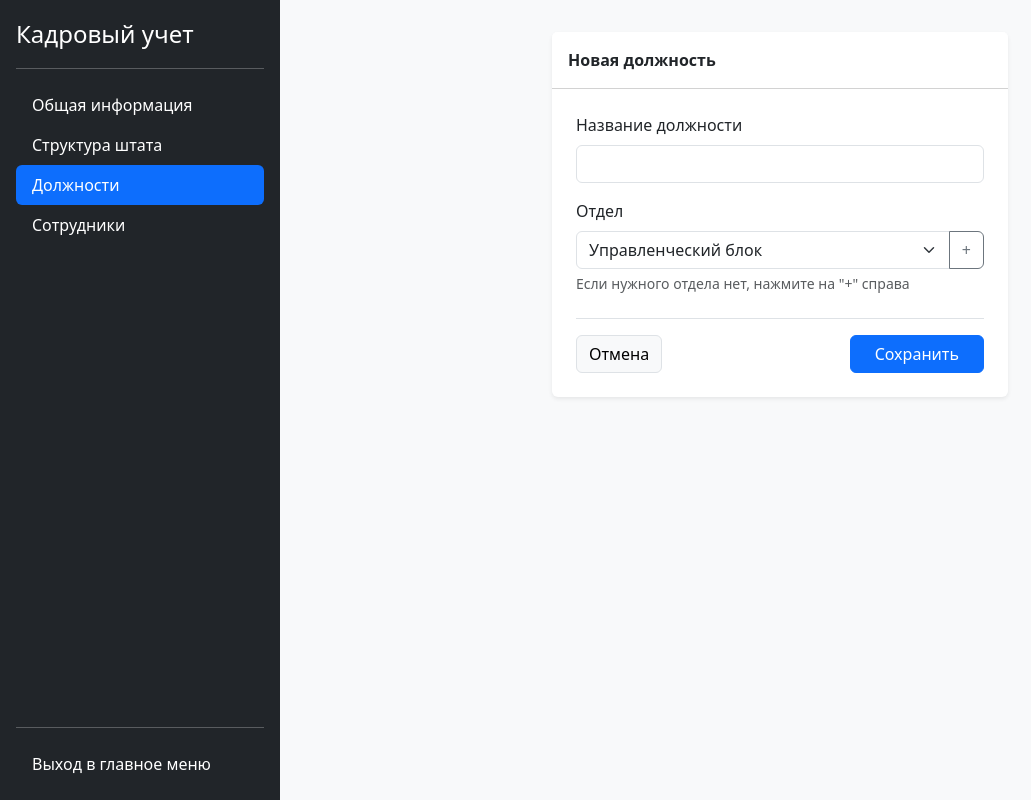
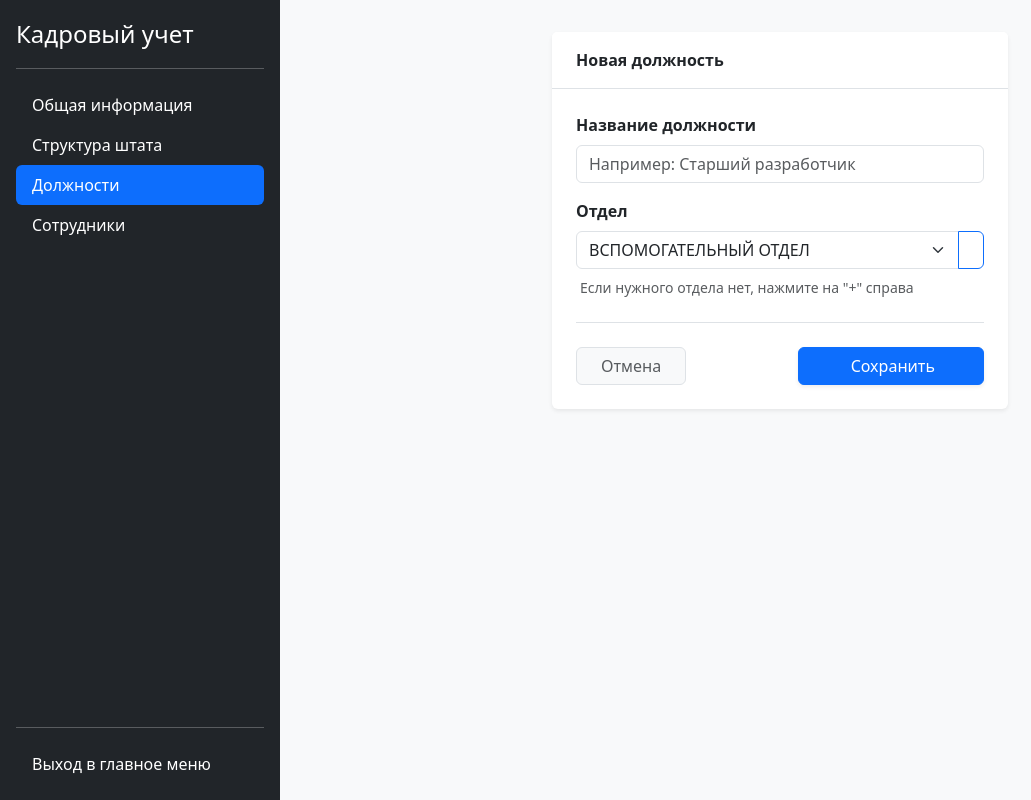
Before and after one commit to YPi-lab/CourseProjectFlask2026, a Flask app: page /admin/positions/add in a window 1280 px wide. Shown: the whole page, without its empty margins (0-1031 px from the left). Run offline with Flask 3, Linux system fonts and the light colour scheme; a user stored in the database is signed in; some libraries are stand-ins or nearby versions.

Commit message:
mb_stable

```diff
--- a/admin.py
+++ b/admin.py
@@ -25,28 +25,39 @@ def departments():
     return render_template('admin/departments.html', departments=root_department)
 
 
+def get_department_tree(exclude_id=None):
+    parents = Department.query.filter_by(parent_id=None).order_by(Department.name).all()
+    choices = [('0', '--- КОРНЕВОЙ ОТДЕЛ ---')]
+    for parent in parents:
+        if exclude_id and parent.id == exclude_id:
+            continue
+        choices.append((str(parent.id), f"{parent.name.upper()}"))
+        children = parent.sub_departments.order_by(Department.name).all()
+        for child in children:
+            if exclude_id and child.id == exclude_id:
+                continue
+            choices.append((str(child.id), f"    - {child.name}"))
+    return choices
+
+
 @admin_bp.route('/departments/add', methods=['GET', 'POST'])
 @login_required
 def add_department():
     form = DepartmentForm()
-    existing_departments = Department.query.all()
-    choices = [(0, '--Корень--')]
-    for d in existing_departments:
-        choices.append((d.id, d.name))
-    form.parent_id.choices = choices
+    form.parent_id.choices = get_department_tree()
     if form.validate_on_submit():
         duplicate = Department.query.filter_by(name=form.name.data).first()
         if duplicate:
             flash(f'Ошибка: отдел "{form.name.data}" уже существует!', 'danger')
             return render_template('admin/add_departments.html', form=form)
-        parent_id = form.parent_id.data if form.parent_id.data != 0 else None
+        parent_id = int(form.parent_id.data) if form.parent_id.data != '0' else None
         new_department = Department(name=form.name.data, parent_id=parent_id)
         try:
             db.session.add(new_department)
             db.session.commit()
             flash('Структура обновлена!', 'success')
             return redirect(url_for('admin.departments'))
-        except Exception as e:
+        except Exception:
             db.session.rollback()
             flash('Произошла ошибка при сохранении в базу данных.', 'danger')
     return render_template('admin/add_departments.html', form=form)
@@ -57,8 +68,8 @@ def add_department():
 def edit_department(dept_id):
     dept = Department.query.get_or_404(dept_id)
     form = DepartmentForm(obj=dept)
-    form.parent_id.choices = [(0, '-- Корень --')] + [(d.id, d.name) for d in
-                                                      Department.query.filter(Department.id != dept_id).all()]
+    form.parent_id.choices = get_department_tree(exclude_id=dept_id)
+
     if form.validate_on_submit():
         duplicate = Department.query.filter(
             Department.name == form.name.data,
@@ -68,7 +79,7 @@ def edit_department(dept_id):
             flash(f'Ошибка: название "{form.name.data}" уже занято другим отделом!', 'danger')
             return render_template('admin/add_departments.html', form=form, edit=True)
         dept.name = form.name.data
-        dept.parent_id = form.parent_id.data if form.parent_id.data != 0 else None
+        dept.parent_id = int(form.parent_id.data) if form.parent_id.data != '0' else None
         try:
             db.session.commit()
             flash('Отдел обновлен', 'success')
@@ -76,6 +87,8 @@ def edit_department(dept_id):
         except Exception:
             db.session.rollback()
             flash('Ошибка при сохранении изменений', 'danger')
+    if request.method == 'GET':
+        form.parent_id.data = str(dept.parent_id or '0')
     return render_template('admin/add_departments.html', form=form, edit=True)
 
 
@@ -189,16 +202,21 @@ def positions():
 @login_required
 def add_position():
     form = PositionForm()
-    form.department_id.choices = [(d.id, d.name) for d in Department.query.all()]
+    # Используем иерархию отделов для привязки должности
+    # Убираем '0', так как должность обязана быть в отделе
+    form.department_id.choices = [(c[0], c[1]) for c in get_department_tree() if c[0] != '0']
+
     if form.validate_on_submit():
         existing_pos = Position.query.filter_by(
             title=form.title.data,
             department_id=form.department_id.data
         ).first()
+
         if existing_pos:
             dept_name = dict(form.department_id.choices).get(form.department_id.data)
             flash(f'Ошибка: Должность "{form.title.data}" уже есть в отделе "{dept_name}"!', 'danger')
             return render_template('admin/add_position.html', form=form)
+
         new_position = Position(
             title=form.title.data,
             department_id=form.department_id.data,
@@ -211,6 +229,7 @@ def add_position():
         except Exception:
             db.session.rollback()
             flash('Ошибка при сохранении в базу данных', 'danger')
+
     return render_template('admin/add_position.html', form=form)
 
 
@@ -219,19 +238,23 @@ def add_position():
 def edit_position(pos_id):
     pos = Position.query.get_or_404(pos_id)
     form = PositionForm(obj=pos)
-    form.department_id.choices = [(d.id, d.name) for d in Department.query.all()]
+    form.department_id.choices = [(c[0], c[1]) for c in get_department_tree() if c[0] != '0']
+
     if form.validate_on_submit():
         duplicate = Position.query.filter(
             Position.title == form.title.data,
             Position.department_id == form.department_id.data,
             Position.id != pos_id
         ).first()
+
         if duplicate:
             dept_name = dict(form.department_id.choices).get(form.department_id.data)
             flash(f'Ошибка: В отделе "{dept_name}" уже существует должность "{form.title.data}"!', 'danger')
             return render_template('admin/add_position.html', form=form, edit=True)
+
         pos.title = form.title.data
         pos.department_id = form.department_id.data
+
         try:
             db.session.commit()
             flash(f'Должность "{pos.title}" обновлена', 'success')
@@ -239,6 +262,7 @@ def edit_position(pos_id):
         except Exception:
             db.session.rollback()
             flash('Ошибка при обновлении данных', 'danger')
+
     return render_template('admin/add_position.html', form=form, edit=True)
 
 
--- a/templates/admin/add_position.html
+++ b/templates/admin/add_position.html
@@ -2,34 +2,66 @@
 
 {% block content %}
     <div class="col-md-6 mx-auto">
+        {# Блок общих ошибок формы #}
+        {% if form.errors %}
+            <div class="alert alert-danger alert-dismissible fade show" role="alert">
+                <strong>Ошибка!</strong> Проверьте правильность заполнения полей.
+                <button type="button" class="btn-close" data-bs-dismiss="alert" aria-label="Close"></button>
+            </div>
+        {% endif %}
+
         <div class="card shadow-sm border-0">
-            <div class="card-header bg-white py-3 fw-bold">
+            <div class="card-header bg-white py-3 fw-bold border-bottom">
+                <i class="bi bi-briefcase me-2 text-primary"></i>
                 {{ 'Редактирование должности' if edit else 'Новая должность' }}
             </div>
             <div class="card-body p-4">
                 <form method="POST">
                     {{ form.hidden_tag() }}
+
                     <div class="mb-3">
-                        {{ form.title.label(class="form-label") }}
-                        {{ form.title(class="form-control") }}
+                        {{ form.title.label(class="form-label fw-semibold") }}
+                        {{ form.title(class="form-control" + (" is-invalid" if form.title.errors else ""), placeholder="Например: Старший разработчик") }}
+                        {% for error in form.title.errors %}
+                            <div class="invalid-feedback">{{ error }}</div>
+                        {% endfor %}
                     </div>
+
                     <div class="mb-4">
-                        {{ form.department_id.label(class="form-label") }}
+                        {{ form.department_id.label(class="form-label fw-semibold") }}
                         <div class="input-group">
-                            {{ form.department_id(class="form-select " + ("is-invalid" if form.department_id.errors else "")) }}
+                            <select class="form-select {{ 'is-invalid' if form.department_id.errors else '' }}"
+                                    name="department_id" id="department_id">
+                                {% for value, label in form.department_id.choices %}
+                                    <option value="{{ value }}"
+                                        {% if form.department_id.data|string == value|string %}selected{% endif %}
+                                        {# Стилизация родительских отделов #}
+                                        {% if '●' in label %}style="font-weight: bold; background-color: #f8f9fa;"{% endif %}>
+                                        {{ label|replace('    ', '&nbsp;&nbsp;&nbsp;&nbsp;')|safe }}
+                                    </option>
+                                {% endfor %}
+                            </select>
                             <a href="{{ url_for('admin.add_department', next=request.full_path) }}"
-                               class="btn btn-outline-secondary"
+                               class="btn btn-outline-primary"
                                title="Создать новый отдел">
-                                <i class="bi bi-plus-lg"></i> +
+                                <i class="bi bi-plus-lg"></i>
                             </a>
                         </div>
                         {% for error in form.department_id.errors %}
-                            <div class="invalid-feedback">{{ error }}</div>{% endfor %}
-                        <div class="form-text small">Если нужного отдела нет, нажмите на "+" справа</div>
+                            <div class="invalid-feedback d-block">{{ error }}</div>
+                        {% endfor %}
+                        <div class="form-text small text-muted mt-2">
+                            <i class="bi bi-info-circle me-1"></i> Если нужного отдела нет, нажмите на "+" справа
+                        </div>
                     </div>
-                    <div class="d-flex justify-content-between border-top pt-3">
-                        <a href="{{ url_for('admin.positions') }}" class="btn btn-light border">Отмена</a>
-                        <button type="submit" class="btn btn-primary px-4">Сохранить</button>
+
+                    <div class="d-flex justify-content-between border-top pt-4">
+                        <a href="{{ url_for('admin.positions') }}" class="btn btn-light border px-4 text-muted">
+                            Отмена
+                        </a>
+                        <button type="submit" class="btn btn-primary px-5 shadow-sm">
+                            <i class="bi bi-check-lg me-1"></i> Сохранить
+                        </button>
                     </div>
                 </form>
             </div>
```
Also changed, not shown: templates/admin/add_departments.html (+30 -4 lines), instance/job.db.
